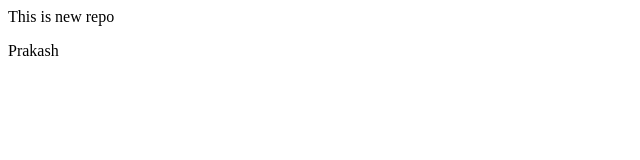
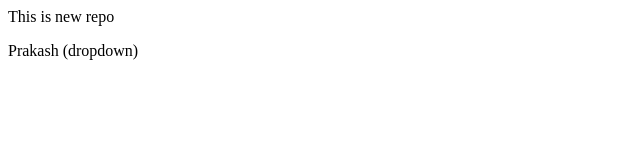
Before and after one commit to prakashpachauri/localrepo, a plain HTML site: page index.html in a window 1280 px wide. Shown: the full height of the page, 0-640 px from the left. Drawn offline with Linux system fonts and the light colour scheme.

Commit message:
add this feature

```diff
--- a/index.html
+++ b/index.html
@@ -1,2 +1,2 @@
 <p>This is new repo</p>
-<p>Prakash</p>
+<p>Prakash (dropdown)</p>
```
